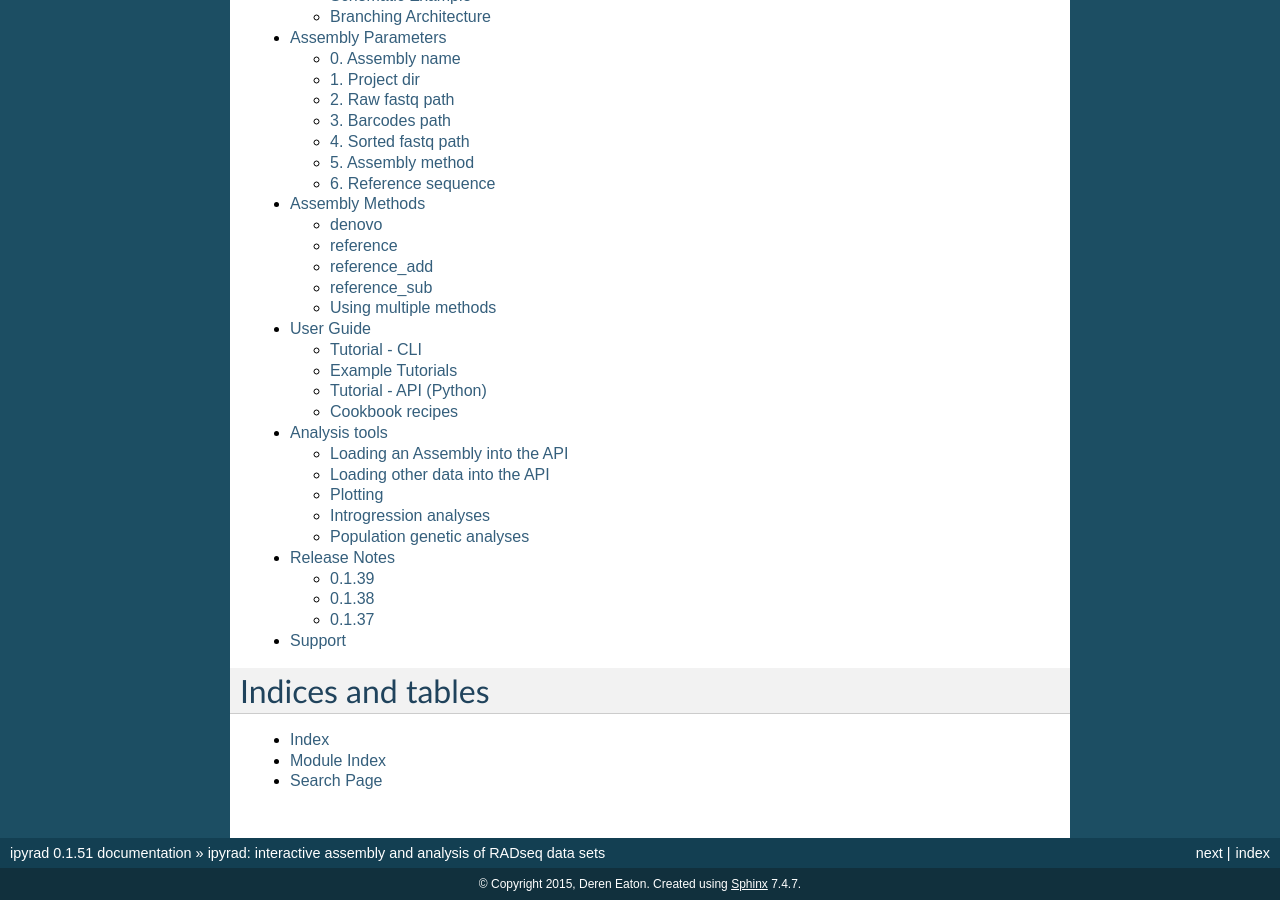
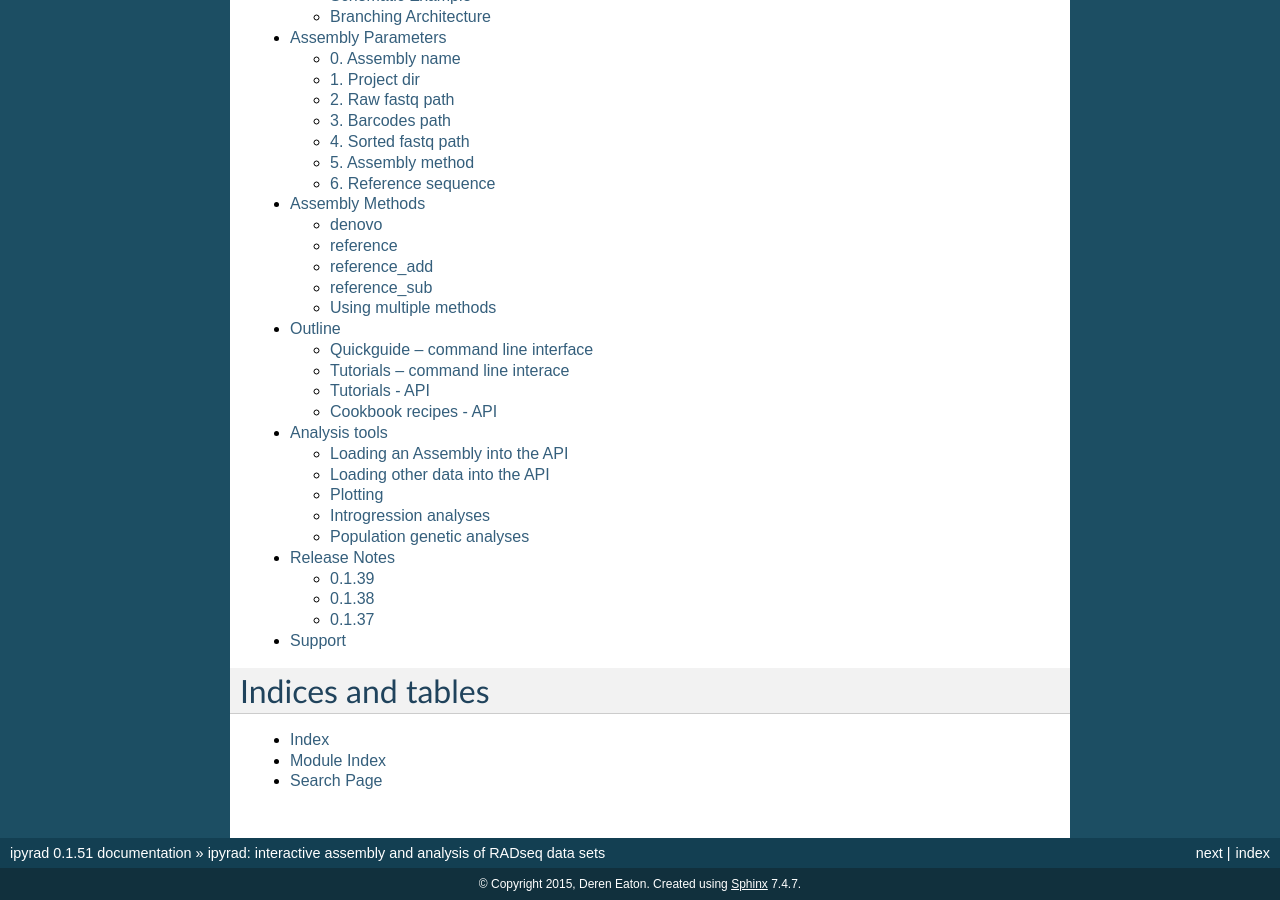
Before and after one commit to dereneaton/ipyrad, a Sphinx documentation site: the page built from docs/index.rst, in a window 1280 px wide and 900 px high, scrolled down 629 px. Built offline with Sphinx 7.4.7, drawn with Linux system fonts in a browser that asks for light colours; pages that are not in the unit, such as notebooks, are missing from menus; the version number is read from the project's files by our own code; some of the changed lines change nothing that is shown.

Commit message:
organizing docs

```diff
--- a/docs/tutorial_into_cli.rst
+++ b/docs/tutorial_into_cli.rst
@@ -3,8 +3,8 @@
 .. _tutorial_intro_cli:
 
 
-ipyrad command line tutorial
-=========================
+introductory tutorial
+=====================
 
 This is the full tutorial for the command line interface for ipyrad. In this
 tutorial we'll walk through the entire assembly and analysis process. This is
--- a/docs/userguide.rst
+++ b/docs/userguide.rst
@@ -3,17 +3,24 @@
 
 .. _userguide:
 
-User Guide
-============
+
+Outline
+=======
 The most quick and dirty way to get started with ipyrad is to use the CLI
-as described in the :ref:`CLI Quick Guide<quickguide_CLI>`. To get started
-with writing scripts for assembly and/or analyses using the ipyrad API see the
+as described in the :ref:`Quick Guide<quickguide_CLI>`. A much more detailed
+walk-through of a RAD-seq assembly with explanations for each step in available
+in the :ref:`introductory tutorial<tutorial_intro_cli>`. And once you're
+comfortable with that you should explore the :ref:`advanced tutorial<tutorial_advanced_cli>`
+to learn how to really take advantage of some tricks that ipyrad offers for
+really efficiently assembling data. We also provide introductory guides for
+several common :ref:`data types<data types>` which have a few differences each
+that users should be aware of.
 
 
-.. _CLI:
+.. _quickguide_CLI:
 
-Tutorial - CLI
----------------------------------------
+Quickguide -- command line interface
+-----------------------------------
 The ipyrad_ command line interface (CLI_) is designed to be easy to use and will
 be familiar to users of its predecessor program pyrad_. First things first, once
 ipyrad_ is installed open a terminal and type:
@@ -23,12 +30,14 @@ ipyrad_ is installed open a terminal and type:
     ipyrad -h
 
 and a help screen will appear with a short description of the arguments to the
-command line. These are all explained in great detail in the tutorials below.
+command line.
 
 
 
-Example Tutorials
-------------------
+.. _CLI:
+
+Tutorials -- command line interace
+-----------------------------------
 The following tutorials show an example run through for an entire data set of
 each common data type, and explains some vagaries unique to each data type.
 
@@ -40,19 +49,10 @@ each common data type, and explains some vagaries unique to each data type.
 
 
 
-* :ref:`Introductory Tutorial <tutorial_intro_cli>`
-* :ref:`Advanced Tutorial<tutorial_advanced_cli>`
-* :ref:`Basic RAD <ipyrad_scripts>`
-* :ref:`Basic ddRAD <quickguide_CLI>`
-* Basic GBS
-* Basic paired ddRAD
-* Basic paired GBS
-
-
 
 .. _API:
 
-Tutorial - API (Python)
+Tutorials - API
 -------------------------------------------
 The API_ (application program interface) for ipyrad_ is a way of directly
 accessing the nuts and bolts of ipyrad_ using Python_.
@@ -78,8 +78,8 @@ a Jupyter notebook on a local computer using the **preview mode** method to
 execute quickly. Once the
 
 
-Cookbook recipes
-----------------
+Cookbook recipes - API
+-----------------------
 
 :ref:`API Quick Guide <quickguide_API>`.
 :ref:`ipyrad_scripts.rst <ipyrad_scripts>`
```
